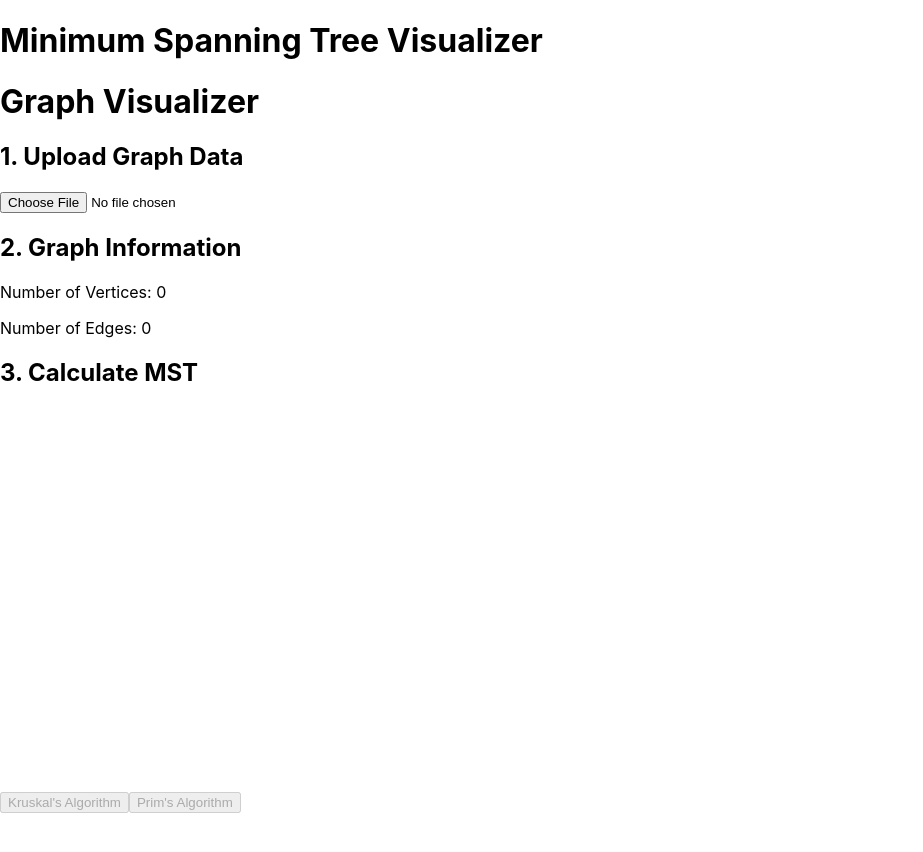
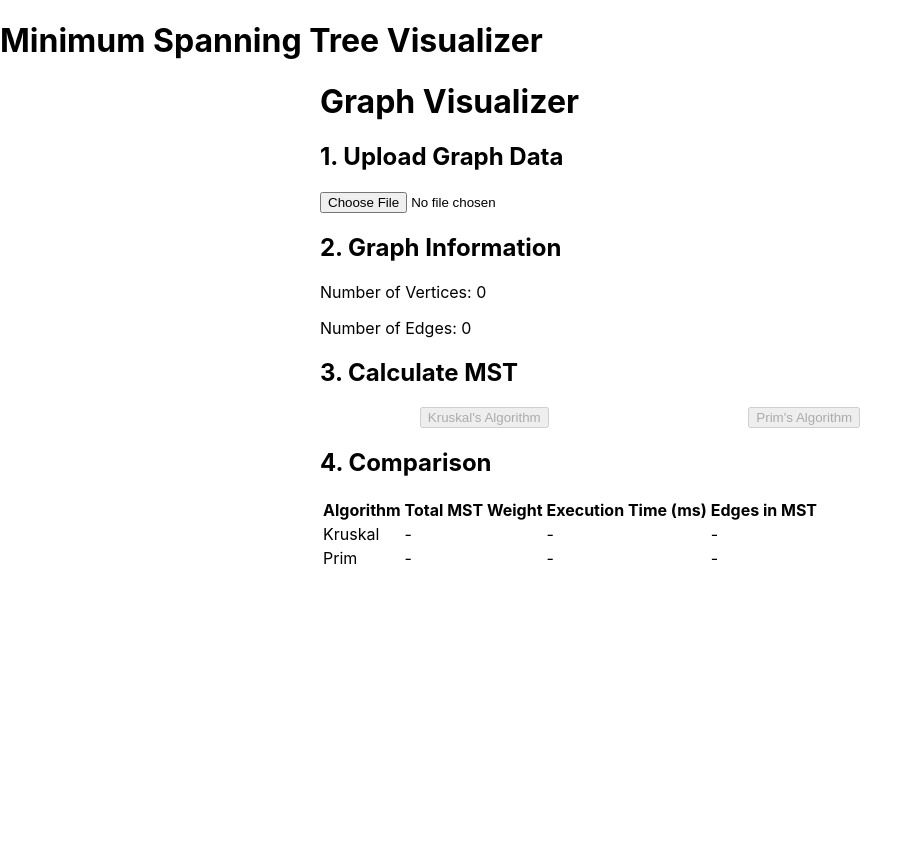
Before and after one commit to alicepohorliak/cursova3, a React (Create React App) app in the folder mst-visualizer/: page / in a window 1280 px wide. Shown: the top 852 px of the page, without its empty margins (0-923 px from the left). Before the commit the page ends 813 px from the top, so only its background shows below. Built offline with nearby package versions, Linux system fonts and the light colour scheme.

Commit message:
Update project 3.0

```diff
--- a/mst-visualizer/src/components/GraphVisualizer.js
+++ b/mst-visualizer/src/components/GraphVisualizer.js
@@ -7,6 +7,16 @@ const GraphVisualizer = () => {
   const svgRef = useRef();
   const [nodes, setNodes] = useState([]);
   const [edges, setEdges] = useState([]);
+  const [kruskalResult, setKruskalResult] = useState({
+    totalWeight: '-',
+    executionTime: '-',
+    mstEdgeCount: '-',
+  });
+  const [primResult, setPrimResult] = useState({
+    totalWeight: '-',
+    executionTime: '-',
+    mstEdgeCount: '-',
+  });
   const [currentResult, setCurrentResult] = useState(null);
   const [stepIndex, setStepIndex] = useState(0);
   const [graphInfo, setGraphInfo] = useState({ vertices: 0, totalEdges: 0 });
@@ -14,18 +24,18 @@ const GraphVisualizer = () => {
 
   const handleFileUpload = (event) => {
     const file = event.target.files[0];
-    if (file && file.type === "application/json") {
-      // Reset all state variables
+    if (file && file.type === 'application/json') {
       setNodes([]);
       setEdges([]);
+      setKruskalResult({ totalWeight: '-', executionTime: '-', mstEdgeCount: '-' });
+      setPrimResult({ totalWeight: '-', executionTime: '-', mstEdgeCount: '-' });
+      setCurrentResult(null);
+      setGraphInfo({ vertices: 0, totalEdges: 0 });
       setIsFileLoaded(false);
       setStepIndex(0);
-      setGraphInfo({ vertices: 0, totalEdges: 0 });
-      setCurrentResult(null); // Reset current result
 
-      // Clear the SVG
       const svg = d3.select(svgRef.current);
-      svg.selectAll("*").remove();
+      svg.selectAll('*').remove();
 
       const reader = new FileReader();
       reader.onload = (e) => {
@@ -34,25 +44,21 @@ const GraphVisualizer = () => {
           processGraphData(data);
           setIsFileLoaded(true);
         } catch (error) {
-          console.error("Invalid JSON format:", error);
+          console.error('Invalid JSON format:', error);
         }
       };
       reader.readAsText(file);
     } else {
-      alert("Please upload a valid JSON file.");
+      alert('Please upload a valid JSON file.');
     }
   };
-
-
 
   const processGraphData = (data) => {
     try {
       let parsedNodes = [];
       let parsedEdges = [];
 
-      // Check if the data is in GeoJSON format
       if (data.type === 'FeatureCollection' && Array.isArray(data.features)) {
-        console.log('GeoJSON format detected.');
         parsedNodes = [
           ...new Set(
             data.features
@@ -69,7 +75,6 @@ const GraphVisualizer = () => {
             coordinates: line.geometry.coordinates,
           }));
       } else if (Array.isArray(data.nodes) && Array.isArray(data.edges)) {
-        console.log('Standard JSON format detected.');
         parsedNodes = data.nodes;
         parsedEdges = data.edges.map((edge) => ({
           ...edge,
@@ -89,12 +94,9 @@ const GraphVisualizer = () => {
       setNodes(parsedNodes);
       setEdges(parsedEdges);
       setGraphInfo({ vertices: parsedNodes.length, totalEdges: parsedEdges.length });
-      console.log('Nodes and edges successfully parsed:', { parsedNodes, parsedEdges });
-      return true;
     } catch (error) {
       console.error('Error processing graph data:', error.message);
       alert('Error processing graph data: ' + error.message);
-      return false;
     }
   };
 
@@ -109,18 +111,25 @@ const GraphVisualizer = () => {
 
     if (algorithmType === 'kruskal') {
       result = kruskalMST(edges);
+      const endTime = performance.now();
+      setKruskalResult({
+        totalWeight: result.totalWeight,
+        executionTime: (endTime - startTime).toFixed(2),
+        mstEdgeCount: result.mstSteps[result.mstSteps.length - 1].length,
+      });
     } else if (algorithmType === 'prim') {
       result = primMST(nodes, edges);
+      const endTime = performance.now();
+      setPrimResult({
+        totalWeight: result.totalWeight,
+        executionTime: (endTime - startTime).toFixed(2),
+        mstEdgeCount: result.mstSteps[result.mstSteps.length - 1].length,
+      });
     }
-
-    const endTime = performance.now();
-    result.executionTime = (endTime - startTime).toFixed(2); // Measure time in milliseconds
-
-    console.log(`${algorithmType} Result:`, result);
 
     setCurrentResult(result);
     setStepIndex(0);
-    renderGraph(result.mstSteps[0]); // Render the first step of the MST
+    renderGraph(result.mstSteps[0]);
   };
 
   const renderGraph = (mstEdges) => {
@@ -134,8 +143,8 @@ const GraphVisualizer = () => {
     const xScale = d3.scaleLinear().domain([30, 32]).range([0, width]);
     const yScale = d3.scaleLinear().domain([50, 53]).range([height, 0]);
 
-    // Render edges
-    svg.selectAll('line')
+    svg
+      .selectAll('line')
       .data(mstEdges)
       .enter()
       .append('line')
@@ -146,13 +155,13 @@ const GraphVisualizer = () => {
       .attr('stroke', 'green')
       .attr('stroke-width', 2);
 
-    // Render nodes
     const points = [
       ...mstEdges.map((d) => d.coordinates[0]),
       ...mstEdges.map((d) => d.coordinates[1]),
     ];
 
-    svg.selectAll('circle')
+    svg
+      .selectAll('circle')
       .data(points)
       .enter()
       .append('circle')
@@ -179,7 +188,7 @@ const GraphVisualizer = () => {
   };
 
   return (
-    <div>
+    <div style={{ width: '50%', margin: 'auto' }}>
       <h1>Graph Visualizer</h1>
       <h2>1. Upload Graph Data</h2>
       <input type="file" accept=".json" onChange={handleFileUpload} />
@@ -189,16 +198,43 @@ const GraphVisualizer = () => {
       <p>Number of Edges: {graphInfo.totalEdges}</p>
 
       <h2>3. Calculate MST</h2>
+      <div style={{ display: 'flex', justifyContent: 'space-around', marginBottom: '20px' }}>
         <button onClick={() => calculateMST('kruskal')} disabled={!isFileLoaded}>
           Kruskal's Algorithm
         </button>
         <button onClick={() => calculateMST('prim')} disabled={!isFileLoaded}>
           Prim's Algorithm
         </button>
+      </div>
+
+      <h2>4. Comparison</h2>
+      <table>
+        <thead>
+          <tr>
+            <th>Algorithm</th>
+            <th>Total MST Weight</th>
+            <th>Execution Time (ms)</th>
+            <th>Edges in MST</th>
+          </tr>
+        </thead>
+        <tbody>
+          <tr>
+            <td>Kruskal</td>
+            <td>{kruskalResult.totalWeight}</td>
+            <td>{kruskalResult.executionTime}</td>
+            <td>{kruskalResult.mstEdgeCount}</td>
+          </tr>
+          <tr>
+            <td>Prim</td>
+            <td>{primResult.totalWeight}</td>
+            <td>{primResult.executionTime}</td>
+            <td>{primResult.mstEdgeCount}</td>
+          </tr>
+        </tbody>
+      </table>
 
       {currentResult && (
-        <div>
-          <h3>Step-by-Step Visualization</h3>
+        <div style={{ marginTop: '20px', display: 'flex', justifyContent: 'space-between' }}>
           <button onClick={prevStep} disabled={stepIndex === 0}>
             Previous Step
           </button>
```
Lines whose indentation alone changed are shown as unchanged.
